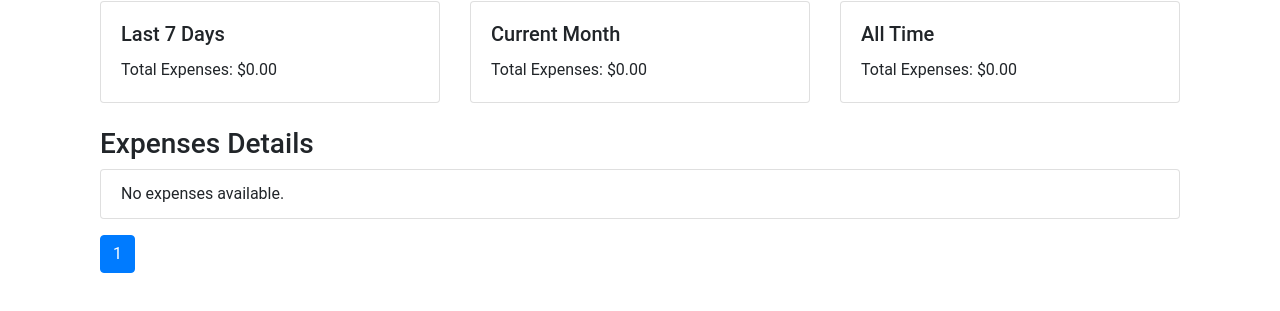
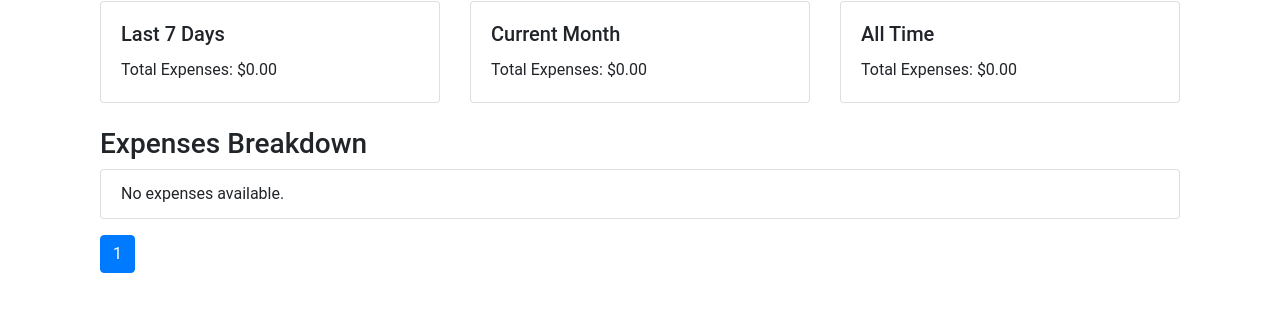
Before and after one commit to PMManyika/etrucker, a Django app: page / in a window 1280 px wide. Shown: the part 125-436 px from the top of the page. Run offline with Django 3.2, Linux system fonts and the light colour scheme; the visitor is signed in with stand-in values (Sample User, id 1); data that the repository does not hold is empty; some libraries are stand-ins or nearby versions.

Commit message:
breakdown

```diff
--- a/expenses/templates/expenses/expense_list.html
+++ b/expenses/templates/expenses/expense_list.html
@@ -35,11 +35,11 @@
         </div>
     </div>
 
-    <h3>Expenses Details</h3>
+    <h3>Expenses Breakdown</h3>
     <div class="list-group mb-3">
         {% for expense in expenses %}
         <div class="list-group-item">
-            <div class="row mb-2">
+            <div class="row">
                 <div class="col-sm-12 col-md-4"><strong>Date:</strong> {{ expense.date }}</div>
                 <div class="col-sm-12 col-md-4"><strong>Amount:</strong> ${{ expense.amount }}</div>
                 <div class="col-sm-12 col-md-4"><strong>Type:</strong> {{ expense.get_expense_type_display }}</div>
```
